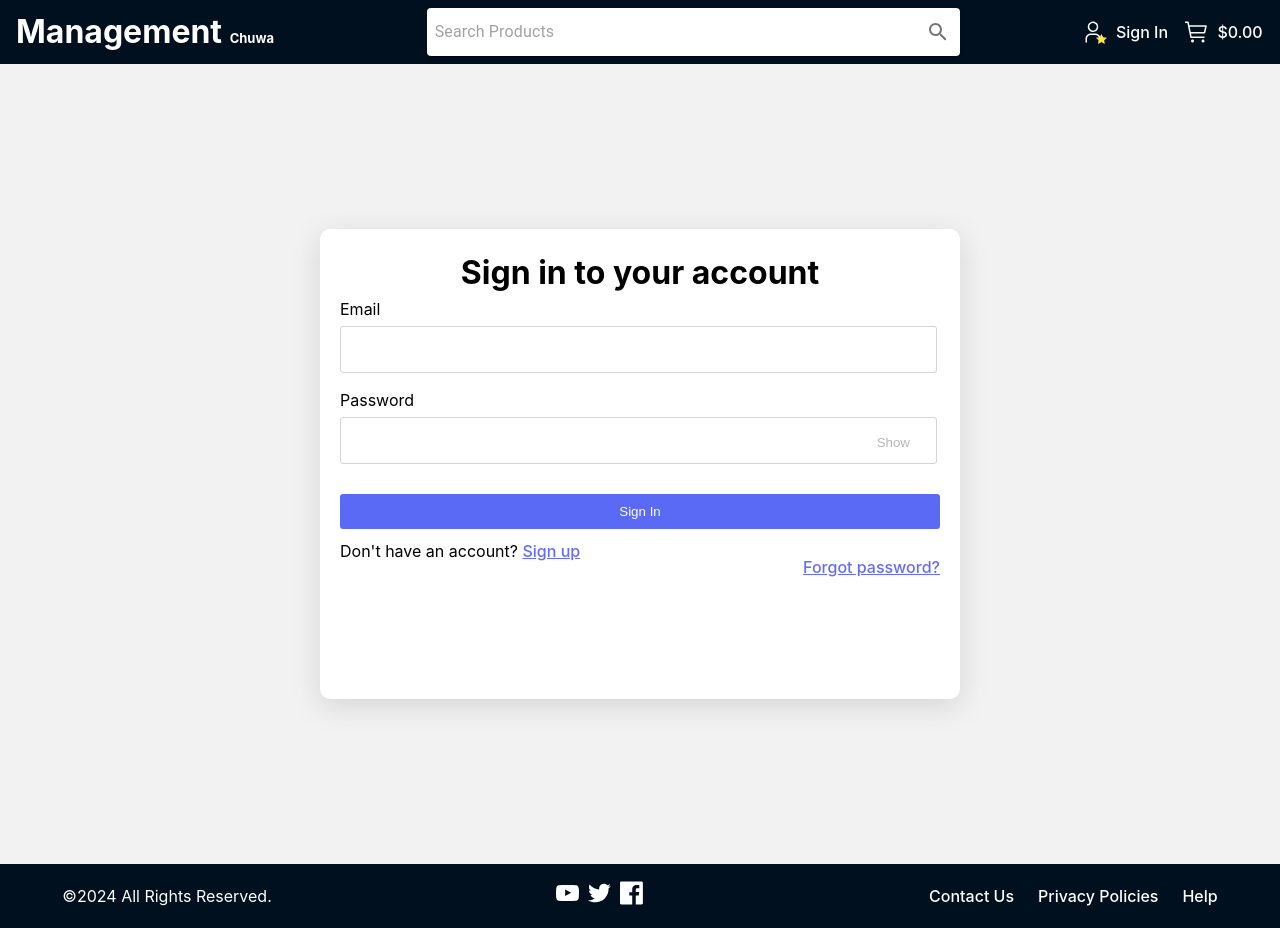
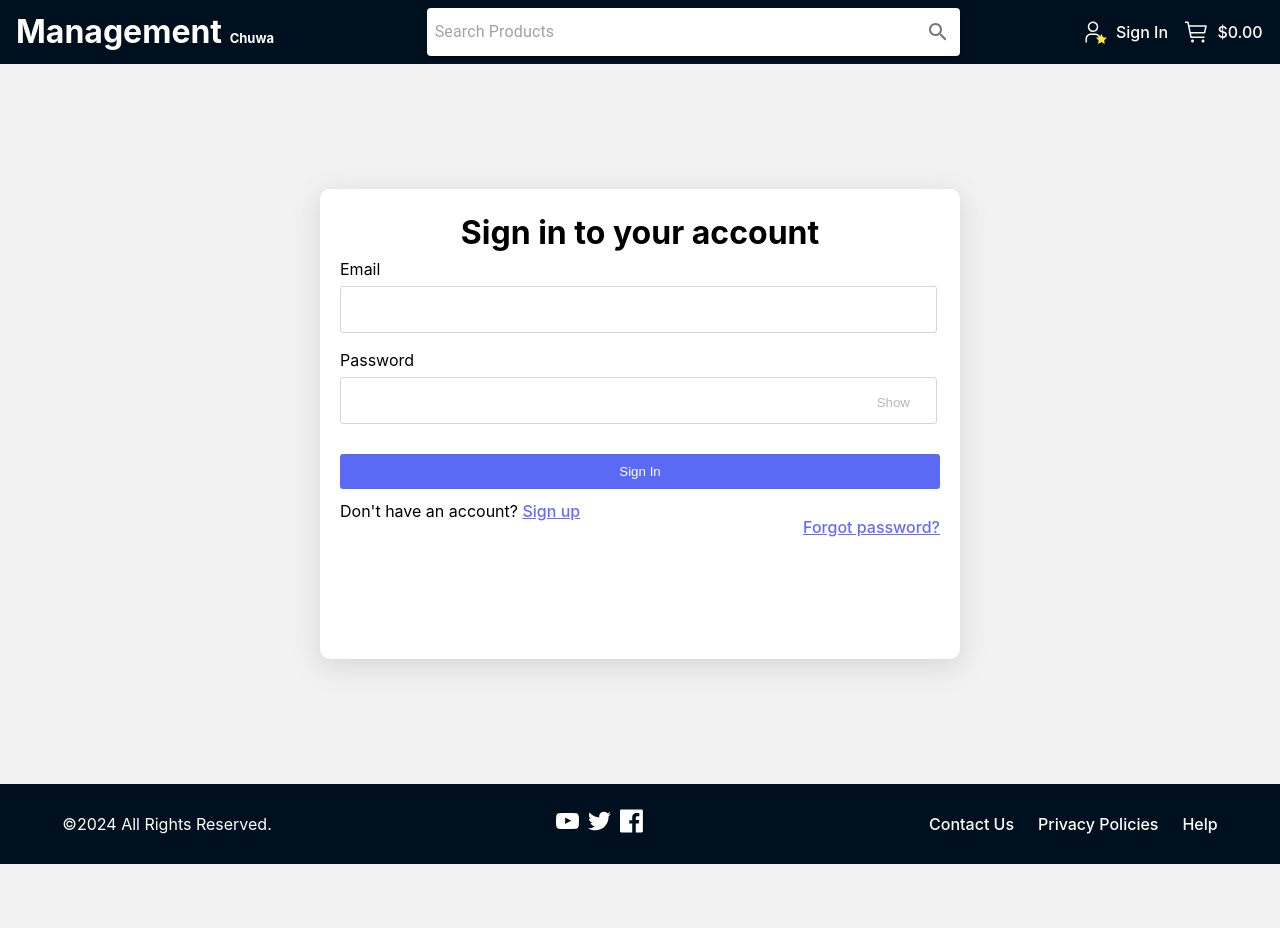
Before and after one commit to smudgebaby/Project1, a React (Vite) app in the folder product management system/: page /signin in a window 1280 px wide. After the commit the page ends 864 px from the top, so only its background shows below. Built offline with nearby package versions, Linux system fonts and the light colour scheme.

Commit message:
Header and Footer

```diff
--- a/product management system/src/Components/Footer.css
+++ b/product management system/src/Components/Footer.css
@@ -7,7 +7,7 @@ Footer {
     align-items: center;
     justify-content: space-around;
     gap: 10rem;
-    height: 4rem;
+    height: 5rem;
 }
 
 .about-links {
--- a/product management system/src/Pages/SignIn/SignIn.css
+++ b/product management system/src/Pages/SignIn/SignIn.css
@@ -2,7 +2,7 @@
   display: flex;
   justify-content: center;
   align-items: center;
-  height: 100vh;
+  min-height: 90vh;
 }
 
 .sign-in-form-container {
```
